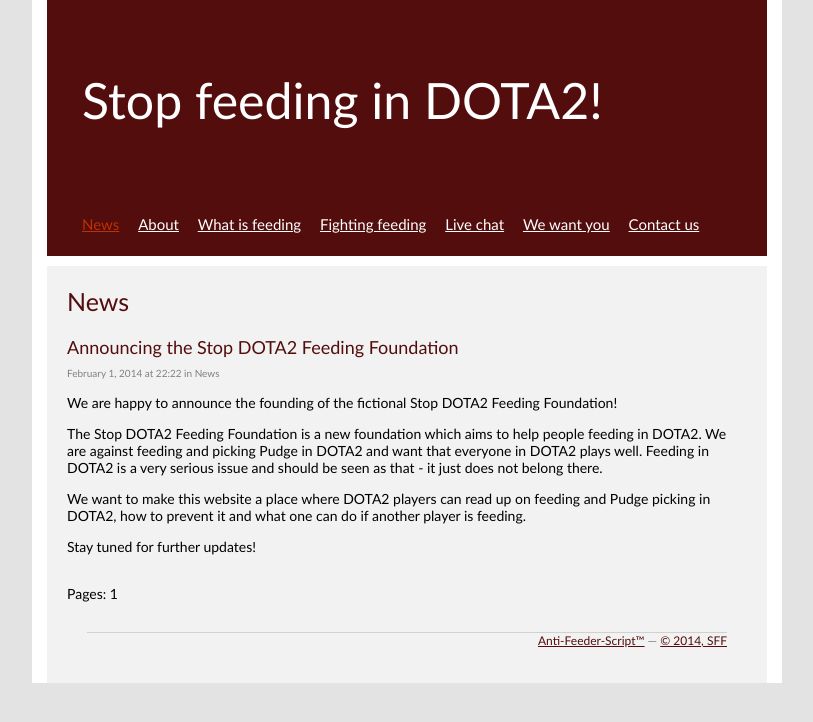
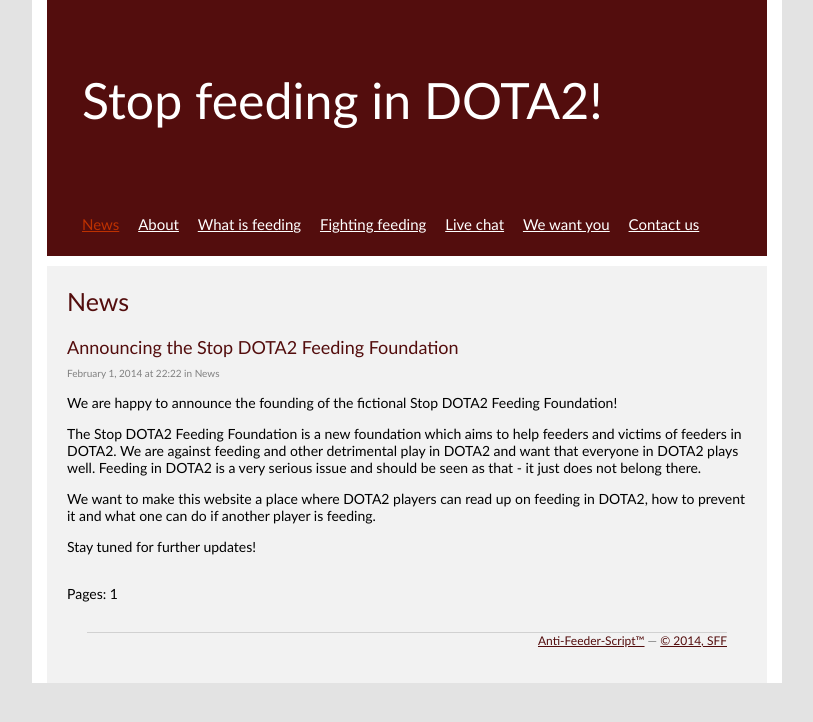
Before and after one commit to euank/stop-feeding.in, a Jekyll site: the page built from dota2/news.html, in a window 1280 px wide. Shown: the top 722 px of the page, without its empty margins (233-1046 px from the left). Built offline with Jekyll 4.4.1, drawn with Linux system fonts in a browser that asks for light colours; Markdown is read by kramdown in place of the engine named in the settings.

Commit message:
Remove pudge. Fix live-chat active

```diff
--- a/dota2/about.html
+++ b/dota2/about.html
@@ -8,7 +8,7 @@
 <div class="txt">
   <h2>About the Stop DOTA2 Feeding Foundation</h2>
   <p>The Stop DOTA2 Feeding Foundation is a fictional foundation based in the mariana trench, which aims to help any people feeding in DOTA2.</p>
-  <p>We are against feeding and picking Pudge in DOTA2 and want that everyone in DOTA2 plays well. <a title="What is feeding" href="what-is-feeding"><strong>Feeding in DOTA2</strong></a> is a <strong>very serious issue</strong> and should be seen as that - it just does not belong there.</p>
+  <p>We are against feeding and other detrimental play in DOTA2 and want that everyone in DOTA2 plays well. <a title="What is feeding" href="what-is-feeding"><strong>Feeding in DOTA2</strong></a> is a <strong>very serious issue</strong> and should be seen as that - it just does not belong there.</p>
   <p>The foundation is funded by anonymous donors, of which some of them were DOTA2-feeders.</p>
   <p>Together we are strong and continue to fight any feeding in DOTA2.</p>
   <p>Spread the word of our humanitarian organisation and help raising awareness about feeding in DOTA2.</p>
--- a/dota2/live-chat.html
+++ b/dota2/live-chat.html
@@ -1,7 +1,7 @@
 ---
 layout: dota2
 title: About - Stop feeding in DOTA2!
-active: about
+active: live-chat
 ---
 <div class="kop">Live chat</div>
 <div class="txt">
--- a/dota2/news.html
+++ b/dota2/news.html
@@ -13,8 +13,8 @@
     <span class="blog_post_info">February 1, 2014 at 22:22 in News</span>
     <div class="blog_post_content">
       <p>We are happy to announce the founding of the fictional Stop DOTA2 Feeding Foundation!</p>
-      <p>The Stop DOTA2 Feeding Foundation is a new foundation which aims to help people feeding in DOTA2. <span>We are against feeding and picking Pudge in DOTA2 and want that everyone in DOTA2 plays well. Feeding in DOTA2 is a very serious issue and should be seen as that - it just does not belong there.</span></p>
-      <p>We want to make this website a place where DOTA2 players can read up on feeding and Pudge picking in DOTA2, how to prevent it and what one can do if another player is feeding. </p>
+      <p>The Stop DOTA2 Feeding Foundation is a new foundation which aims to help feeders and victims of feeders in DOTA2. <span>We are against feeding and other detrimental play in DOTA2 and want that everyone in DOTA2 plays well. Feeding in DOTA2 is a very serious issue and should be seen as that - it just does not belong there.</span></p>
+      <p>We want to make this website a place where DOTA2 players can read up on feeding in DOTA2, how to prevent it and what one can do if another player is feeding. </p>
       <p>Stay tuned for further updates!</p>
     </div>
   </div>
--- a/dota2/stop.html
+++ b/dota2/stop.html
@@ -7,7 +7,7 @@
 <div class="kop">Stop</div>
 <div class="txt">
   <h2>Hello bad player!</h2>
-  <p>You have been sent here by a guy or girl who thinks you are <a title="What is feeding" href="what-is-feeding">feeding</a> or <a title="What is feeding" href="what-is-feeding">picking Pudge</a> in his or her game of DOTA2.</p>
+  <p>You have been sent here by a guy or girl who thinks you are <a title="What is feeding" href="what-is-feeding">feeding</a> or <a title="What is feeding" href="what-is-feeding">other detrimental play</a> in his or her game of DOTA2.</p>
   <p>Did you know that <strong>feeding</strong> people in DOTA2 can cause <strong>serious problems</strong>? The <strong>victim</strong> may get <strong>depressed</strong> (which is an illness!) or even become <strong>suicidal!</strong> This is <strong>not a joke</strong> and has to be taken <strong>seriously!</strong></p>
   <p>Notice that you have done something <strong>wrong</strong>, take action and <strong>stop</strong> this <strong>now.</strong> It is better for everyone.</p>
   <p>You would not like it if someone did the same to you, would you? Please <strong>be aware of</strong> your <strong>failure</strong> and <strong>don't do</strong> this to anyone <strong>again.</strong></p>
```
